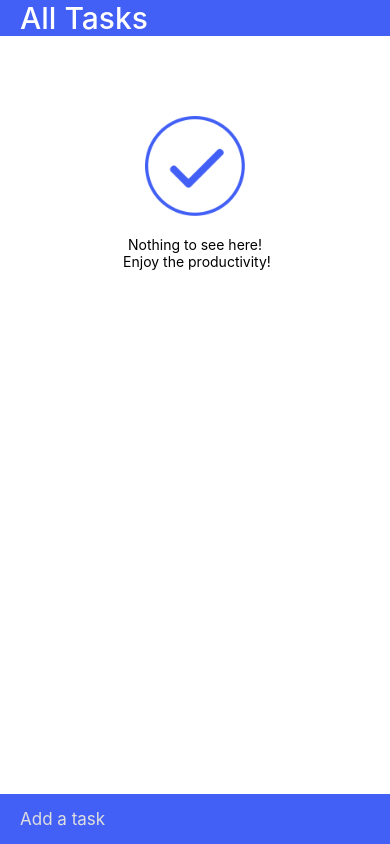
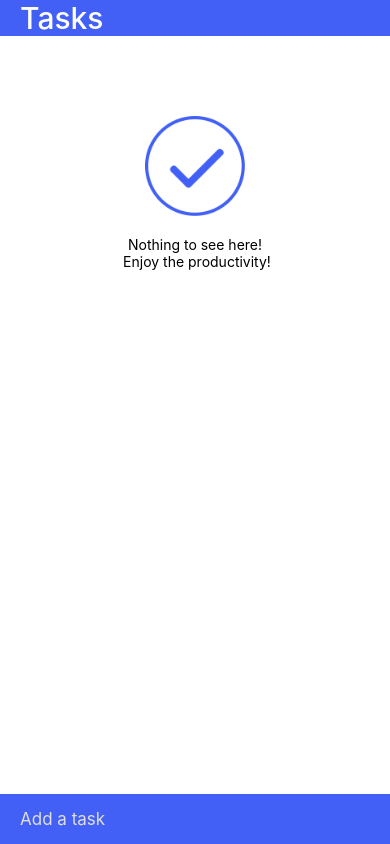
Before and after one commit to ismylsmylv/NativeToDo, a React Native app: screen / in a window 390 px wide. Built offline with nearby package versions, Linux system fonts and the light colour scheme; some icons are missing.

Commit message:
basic count added

```diff
--- a/App.tsx
+++ b/App.tsx
@@ -65,6 +65,13 @@ function App(): React.JSX.Element {
         setstored(JSON.stringify(parsedValue));
         settodos(parsedValue);
         // alert('Data successfully fetched');
+        parsedValue.map(elem => {
+          console.log(elem);
+          if (!elem.completed) {
+            return setremainCount(remainCount + 1);
+          }
+          // !elem.completed &&
+        });
       }
     } catch (e) {
       // alert('Failed to fetch the input from storage');
@@ -75,9 +82,11 @@ function App(): React.JSX.Element {
   const [todos, settodos] = useState([] as object | string | any);
   // eslint-disable-next-line @typescript-eslint/no-unused-vars
   const [stored, setstored] = useState('');
-
+  const [remainCount, setremainCount] = useState(0);
   useEffect(() => {
     readData();
+
+    // setremainCount(stored);
   }, []);
 
   return (
@@ -92,8 +101,12 @@ function App(): React.JSX.Element {
       <ScrollView style={styles.back}>
         <View style={styles.backgroundContainer}>
           <View style={styles.imageHero}>
-            <Text>{}</Text>
-            <Text style={styles.backgroundContainerText}>All Tasks</Text>
+            <Text style={styles.backgroundContainerText}>Tasks</Text>
+            {
+              <Text style={styles.backgroundContainerCountText}>
+                {remainCount != 0 && `${remainCount} remaining`}
+              </Text>
+            }
           </View>
         </View>
         {todos && todos.length > 0 ? (
@@ -137,6 +150,7 @@ function App(): React.JSX.Element {
 
                                 settodos(updatedTodos);
                                 saveData(updatedTodos);
+                                setremainCount(remainCount + 1);
                               }
                             : () => {
                                 const updatedTodos = todos.map(
@@ -150,6 +164,7 @@ function App(): React.JSX.Element {
 
                                 settodos(updatedTodos);
                                 saveData(updatedTodos);
+                                setremainCount(remainCount - 1);
                               }
                         }>
                         {elem.completed ? (
@@ -177,6 +192,7 @@ function App(): React.JSX.Element {
                           );
                           settodos(filteredTodos);
                           saveData(filteredTodos);
+                          setremainCount(remainCount - 1);
                         }}>
                         <FontAwesomeIcon
                           icon={faTrash}
@@ -231,6 +247,7 @@ function App(): React.JSX.Element {
               settodos(updatedTodosArr);
               setinput('');
               saveData(updatedTodosArr);
+              setremainCount(remainCount + 1);
             }
           }}>
           {/* add */}
--- a/styles.js
+++ b/styles.js
@@ -16,8 +16,9 @@ const styles = StyleSheet.create({
         height: 100,
         flex: 1,
         display: 'flex',
-        alignItems: 'flex-start',
-        justifyContent: 'center',
+        alignItems: 'center',
+        justifyContent: 'space-between',
+        flexDirection: 'row',
         backgroundColor: '#4260f5',
     },
     backgroundContainerText: {
@@ -25,6 +26,10 @@ const styles = StyleSheet.create({
         fontSize: 30,
         fontWeight: '500',
         color: 'white',
+    },
+    backgroundContainerCountText: {
+        color: 'white',
+        marginHorizontal: 20
     },
     backgroundContainerSubText: {
         marginLeft: 20,
```
